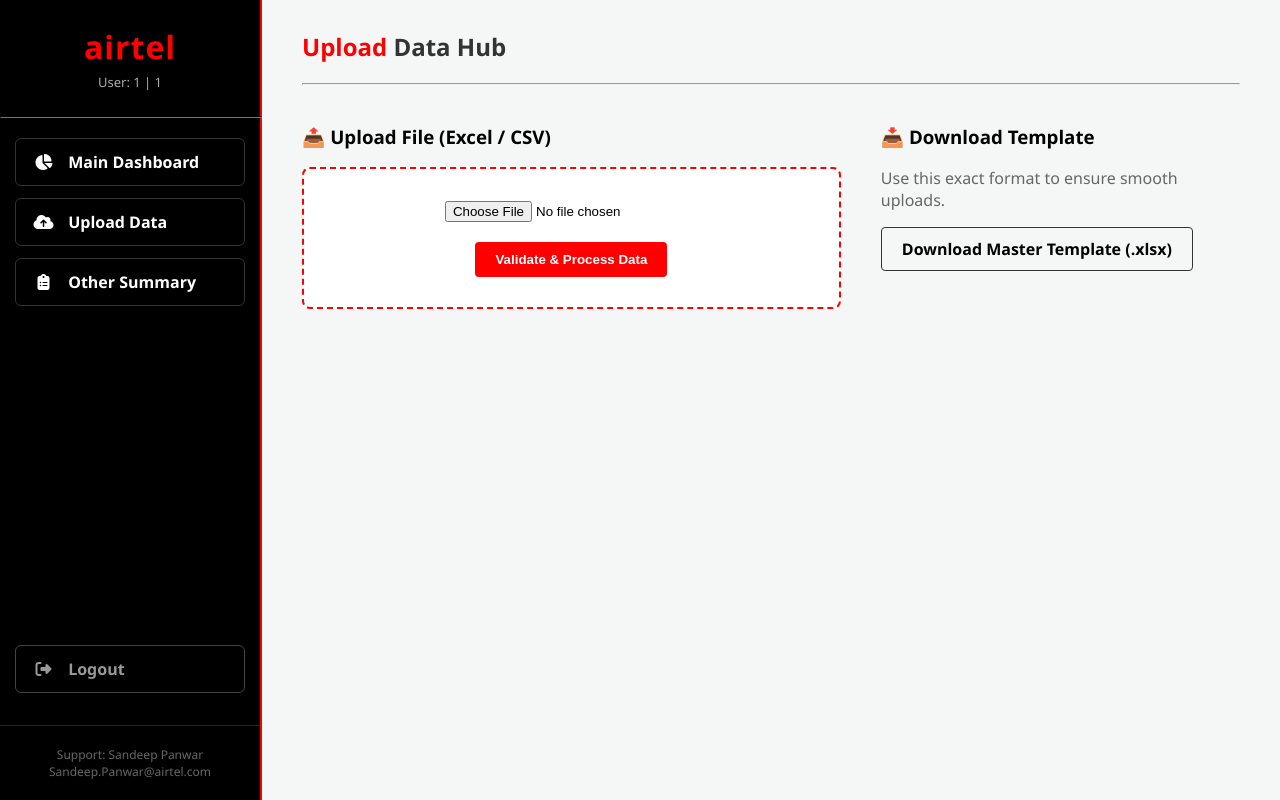
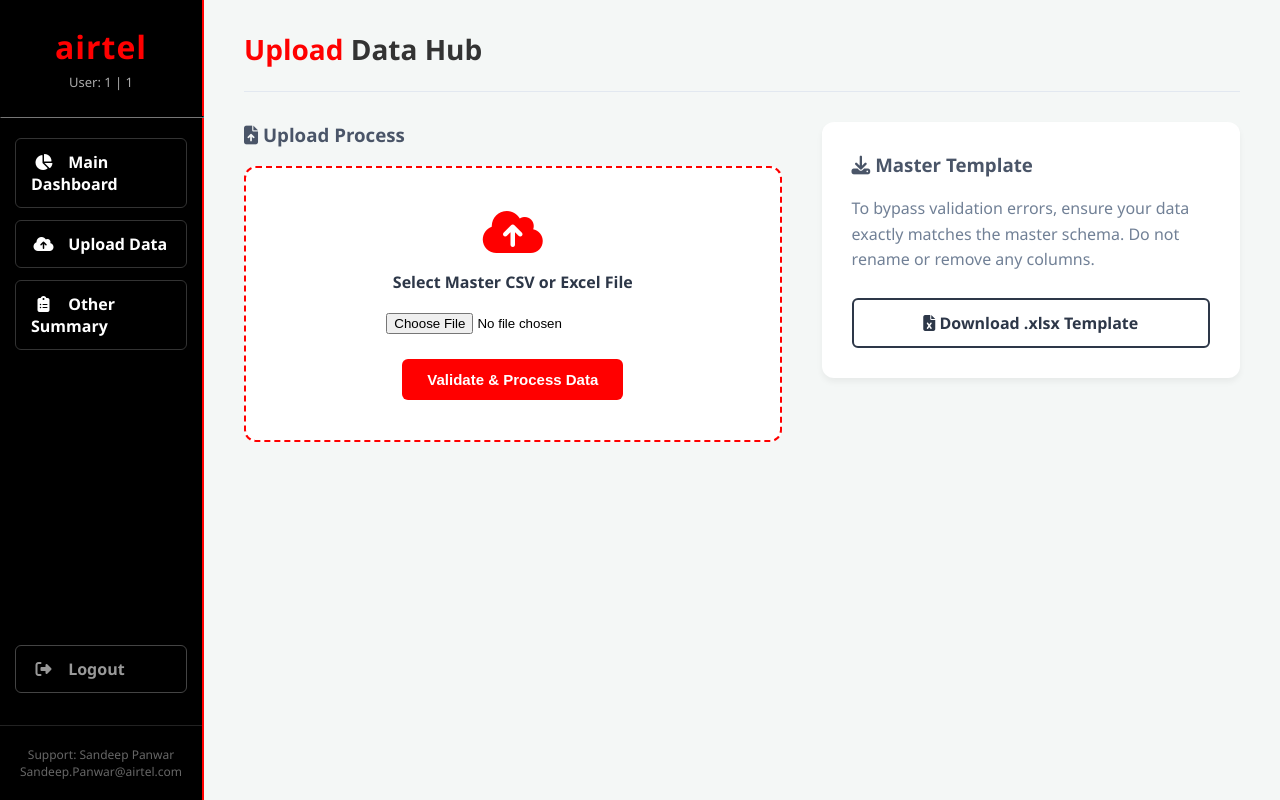
Before and after one commit to spanwarr10-pixel/Tracker_on_Flask_Frame_Work, a Flask app: page /upload in a window 1280 px wide. Run offline with Flask 3, Linux system fonts and the light colour scheme; the visitor is signed in with stand-in values (Sample User, id 1).

Commit message:
Update upload.html

```diff
--- a/templates/upload.html
+++ b/templates/upload.html
@@ -1,33 +1,34 @@
 {% extends "base.html" %}
 {% block content %}
-<h2><span class="airtel-red">Upload</span> Data Hub</h2>
-<hr>
+<h2 style="font-size: 28px;"><span class="airtel-red">Upload</span> Data Hub</h2>
+<hr style="border: none; border-top: 1px solid #E2E8F0; margin-bottom: 30px;">
 
 <div style="display: flex; gap: 40px; margin-top: 20px;">
     <div style="flex: 6;">
-        <h3>📤 Upload File (Excel / CSV)</h3>
-        <form method="POST" enctype="multipart/form-data" style="border: 2px dashed #FF0000; padding: 30px; border-radius: 8px; text-align: center; background: #fff;">
-            <input type="file" name="file" accept=".csv, .xlsx" required style="margin-bottom: 20px;">
-            <br>
-            <button type="submit" style="padding: 10px 20px; background-color: #FF0000; color: white; border: none; border-radius: 4px; font-weight: bold; cursor: pointer;">Validate & Process Data</button>
+        <h3 style="color: #4A5568; margin-top: 0;"><i class="fa-solid fa-file-arrow-up"></i> Upload Process</h3>
+        <form method="POST" enctype="multipart/form-data" style="border: 2px dashed #FF0000; padding: 40px; border-radius: 12px; text-align: center; background: #fff; transition: background 0.3s;">
+            <i class="fa-solid fa-cloud-arrow-up" style="font-size: 48px; color: #FF0000; margin-bottom: 15px;"></i>
+            <h4 style="margin: 0 0 20px 0; color: #2D3748;">Select Master CSV or Excel File</h4>
+            <input type="file" name="file" accept=".csv, .xlsx" required style="margin-bottom: 25px; display: block; margin-left: auto; margin-right: auto;">
+            <button type="submit" style="padding: 12px 25px; background-color: #FF0000; color: white; border: none; border-radius: 6px; font-weight: bold; cursor: pointer; font-size: 15px;">Validate & Process Data</button>
         </form>
 
         {% if errors %}
-            <div class="alert alert-danger" style="margin-top: 20px;">
-                <strong>Validation Failed:</strong>
-                <ul style="margin-top: 10px; margin-bottom: 0;">
+            <div class="alert alert-danger" style="margin-top: 25px; border-left: 5px solid #E53E3E;">
+                <strong><i class="fa-solid fa-triangle-exclamation"></i> Validation Failed:</strong>
+                <ul style="margin-top: 10px; margin-bottom: 0; padding-left: 20px;">
                 {% for error in errors %}
-                    <li>{{ error }}</li>
+                    <li style="margin-bottom: 5px;">{{ error }}</li>
                 {% endfor %}
                 </ul>
             </div>
         {% endif %}
     </div>
 
-    <div style="flex: 4;">
-        <h3>📥 Download Template</h3>
-        <p style="color: #666;">Use this exact format to ensure smooth uploads.</p>
-        <a href="{{ url_for('download_template') }}" style="display: inline-block; padding: 10px 20px; border: 1px solid #333; color: #000; text-decoration: none; border-radius: 4px; font-weight: bold;">Download Master Template (.xlsx)</a>
+    <div style="flex: 4; background: #fff; padding: 30px; border-radius: 12px; box-shadow: 0 4px 6px rgba(0,0,0,0.05); height: fit-content;">
+        <h3 style="color: #4A5568; margin-top: 0;"><i class="fa-solid fa-download"></i> Master Template</h3>
+        <p style="color: #718096; line-height: 1.6; margin-bottom: 25px;">To bypass validation errors, ensure your data exactly matches the master schema. Do not rename or remove any columns.</p>
+        <a href="{{ url_for('download_template') }}" style="display: block; text-align: center; padding: 12px 20px; border: 2px solid #2D3748; color: #2D3748; text-decoration: none; border-radius: 6px; font-weight: bold; transition: all 0.2s;"><i class="fa-solid fa-file-excel"></i> Download .xlsx Template</a>
     </div>
 </div>
 {% endblock %}
```
